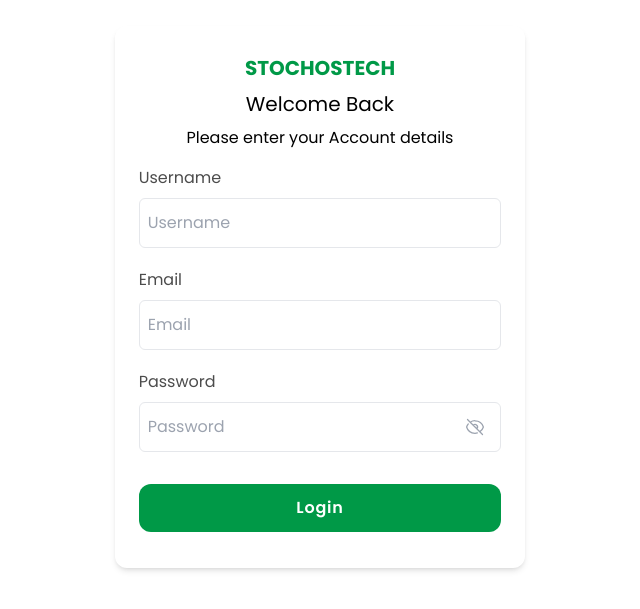
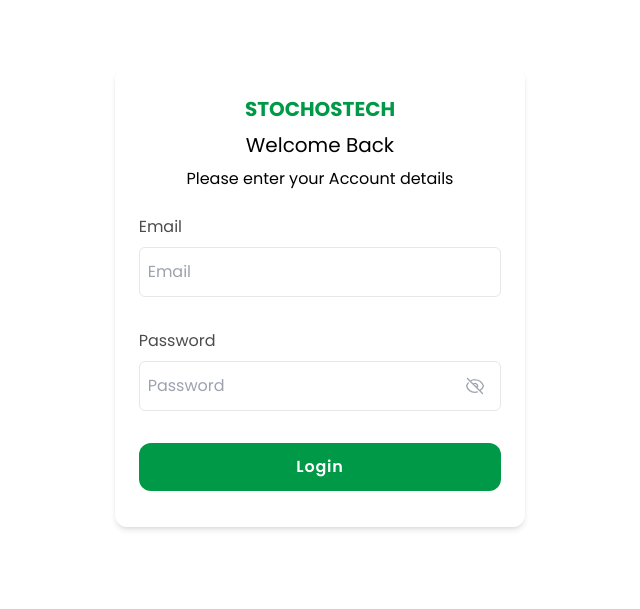
Before and after one commit to Haybuka/stocho_me, a React (Vite) app: page /login in a window 1280 px wide. Shown: the part 103-712 px from the top of the page, without its empty margins (320-960 px from the left). Built offline with nearby package versions, Linux system fonts and the light colour scheme.

Commit message:
hook form and zod applied

```diff
--- a/package.json
+++ b/package.json
@@ -10,13 +10,16 @@
     "preview": "vite preview"
   },
   "dependencies": {
+    "@hookform/resolvers": "^3.3.2",
     "classname": "^0.0.0",
     "classnames": "^2.3.2",
     "react": "^18.2.0",
     "react-countup": "^6.5.0",
     "react-dom": "^18.2.0",
+    "react-hook-form": "^7.49.2",
     "react-query": "^3.39.3",
-    "react-router-dom": "^6.20.1"
+    "react-router-dom": "^6.20.1",
+    "zod": "^3.22.4"
   },
   "devDependencies": {
     "@types/react": "^18.2.37",
--- a/src/components/input/index.jsx
+++ b/src/components/input/index.jsx
@@ -2,7 +2,7 @@
 
 import { useState } from 'react';
 
-const Input = ({ title, placeholder, type, name }) => {
+const Input = ({ title, placeholder, type, field, error }) => {
   const [viewType, setViewType] = useState(false);
 
   const handleViewPassword = () => {
@@ -10,13 +10,12 @@
   };
 
   return (
-    <label className="block my-3">
+    <label className="block my-6">
       <p className="text-[#4C4C4C]">{title}</p>
       <aside className="relative">
         <input
           type={viewType ? 'text' : type}
-          name={name}
-          id={name}
+          {...field}
           placeholder={placeholder}
           className="border-gray-200 border w-full py-3 px-2 my-2 rounded-md"
         />
@@ -42,6 +41,7 @@
           </p>
         )}
       </aside>
+      {error && <p className="text-red-500">{error?.message}</p>}
     </label>
   );
 };
--- a/src/layout/index.jsx
+++ b/src/layout/index.jsx
@@ -36,10 +36,6 @@
   return (
     <div className="w-screen h-screen overflow-hidden bg-[#F5F5F5] flex items-start">
       <header
-        // className={cls(
-        //   'w-5/6 md:w-1/6 bg-red-500 h-full',
-        //   !isVisible ? 'hidden' : 'block'
-        // )}
         className={cls(
           'w-1/6 bg-white h-full',
           !isVisible ? 'hidden' : 'block'
--- a/src/pages/login/index.jsx
+++ b/src/pages/login/index.jsx
@@ -1,10 +1,32 @@
+import { useForm, Controller } from 'react-hook-form';
+import { zodResolver } from '@hookform/resolvers/zod';
+import * as z from 'zod';
+
 import Button from '../../components/button';
 import Input from '../../components/input';
 
 const Login = () => {
+  const schema = z
+    .object({
+      email: z.string().email({ message: 'Email address is invalid' }),
+      password: z.string().min(3, { message: 'Password length is not valid' }),
+    })
+    .required();
+  const { control, handleSubmit } = useForm({
+    defaultValues: {
+      email: '',
+      password: '',
+    },
+    resolver: zodResolver(schema),
+  });
+
+  const onSubmit = (data) => console.log(data);
   return (
     <section className="w-screen h-screen flex justify-center items-center p-6">
-      <form className="w-full md:w-3/6 xl:w-2/6 px-6 rounded-xl py-3 shadow-md">
+      <form
+        className="w-full md:w-3/6 xl:w-2/6 px-6 rounded-xl py-3 shadow-md"
+        onSubmit={handleSubmit(onSubmit)}
+      >
         <section className="text-center my-4">
           <h3 className=" text-stochostech text-xl font-bold uppercase">
             Stochostech
@@ -12,22 +34,38 @@
           <p className="my-2 text-xl">Welcome Back</p>
           <p>Please enter your Account details</p>
         </section>
+        <section>
+          <Controller
+            name="email"
+            control={control}
+            render={({ field, fieldState: { error } }) => (
               <Input
-          placeholder="Username"
-          name="name"
-          type="text"
-          title={'Username'}
+                placeholder="Email"
+                type="email"
+                title={'Email'}
+                field={field}
+                error={error}
               />
-        <Input placeholder="Email" name="email" type="email" title={'Email'} />
+            )}
+          />
+          <Controller
+            name="password"
+            control={control}
+            render={({ field, fieldState: { error } }) => (
               <Input
                 placeholder="Password"
-          name="password"
                 type="password"
                 title={'Password'}
+                field={field}
+                error={error}
               />
+            )}
+          />
+
           <div className="my-6">
             <Button text={'Login'} />
           </div>
+        </section>
       </form>
     </section>
   );
```
Also changed, not shown: 1 other file (tests, documents, lock files or other folders). Lines whose indentation alone changed are shown as unchanged.
